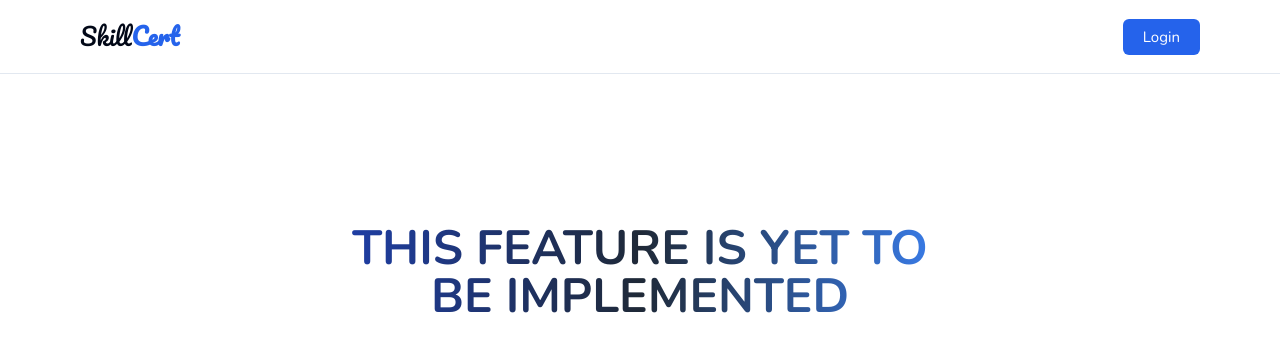
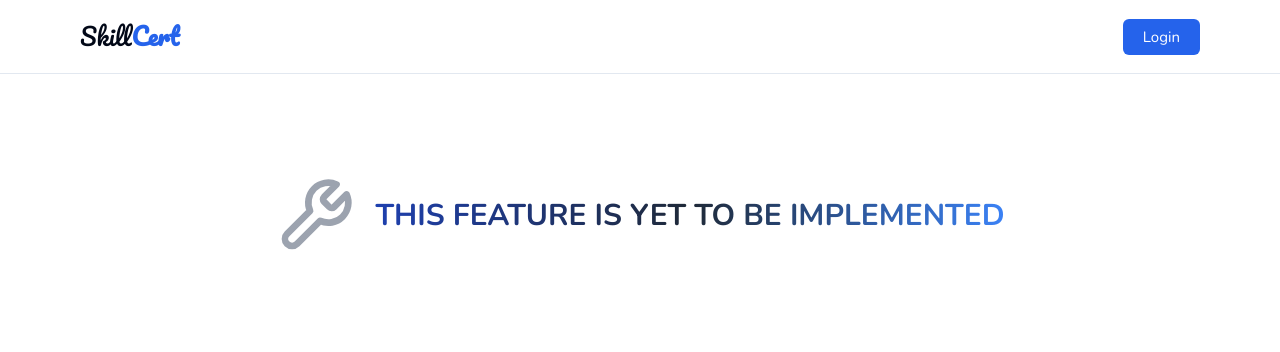
Before and after one commit to Abmichael01/skillCertFrontend, a Next.js app: page /coming-soon in a window 1280 px wide. Shown: the top 352 px of the page. Built offline with nearby package versions, Linux system fonts and the light colour scheme.

Commit message:
made new changes

```diff
--- a/app/(routes)/coming-soon/page.tsx
+++ b/app/(routes)/coming-soon/page.tsx
@@ -1,9 +1,11 @@
+import { Construction, TowerControl, Wrench } from 'lucide-react';
 import React from 'react';
 
 const Page = () => {
     return (
-        <div className=' flex items-center justify-center'>
-            <h1 className='text-3xl sm:text-5xl font-bold max-w-[50vw] leading-snug text-center mt-32 bg-gradient-to-r from-blue-800 via-gray-800 to-blue-500 bg-clip-text text-transparent'>
+        <div className=' flex items-center justify-center gap-5 pt-20'>
+            <Wrench className='w-20 h-20 text-gray-400' />
+            <h1 className='text-xl sm:text-3xl font-bold leading-snug text-center bg-gradient-to-r from-blue-800 via-gray-800 to-blue-500 bg-clip-text text-transparent'>
             	THIS FEATURE IS YET TO BE IMPLEMENTED
             </h1>
         </div>
```
